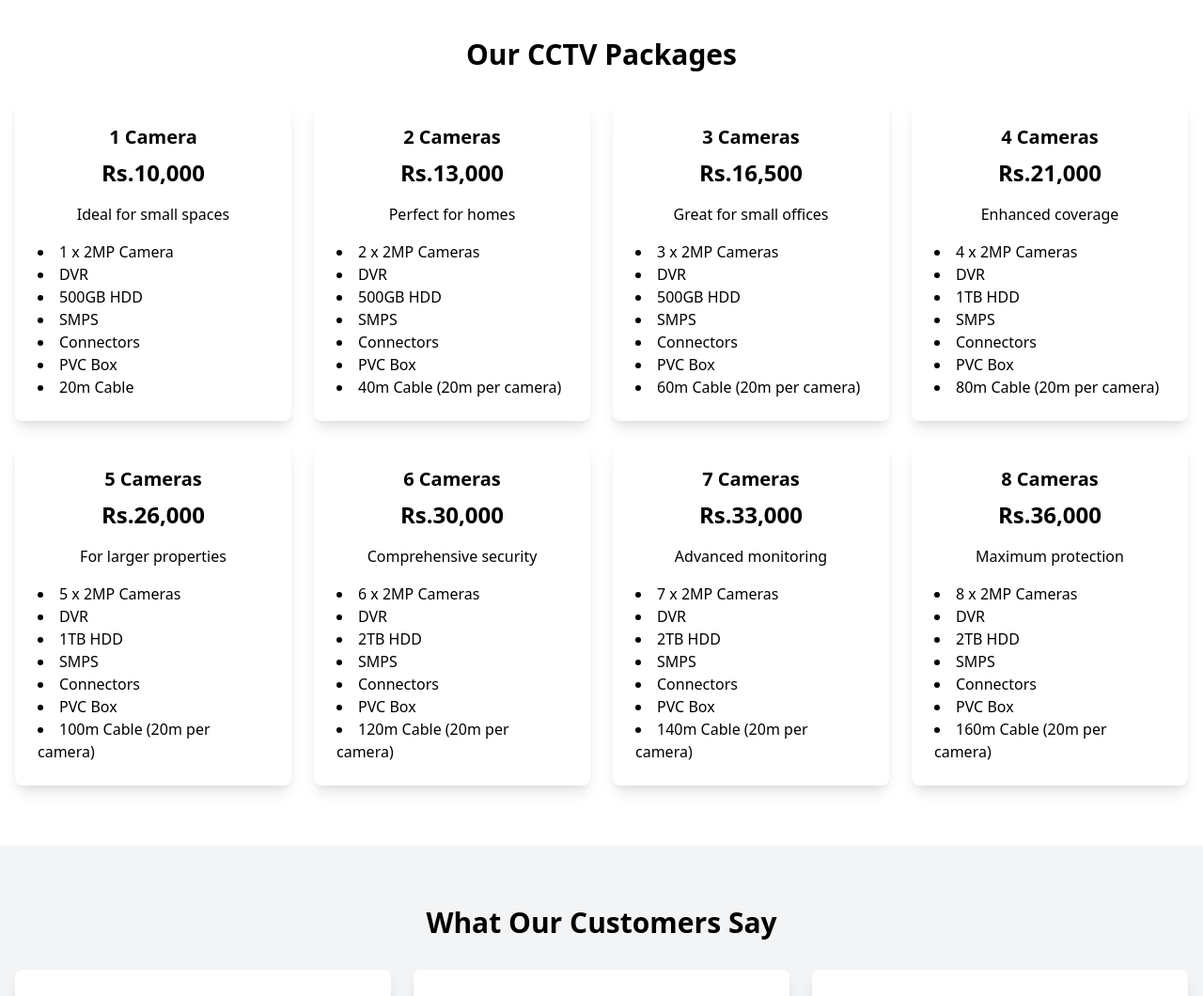
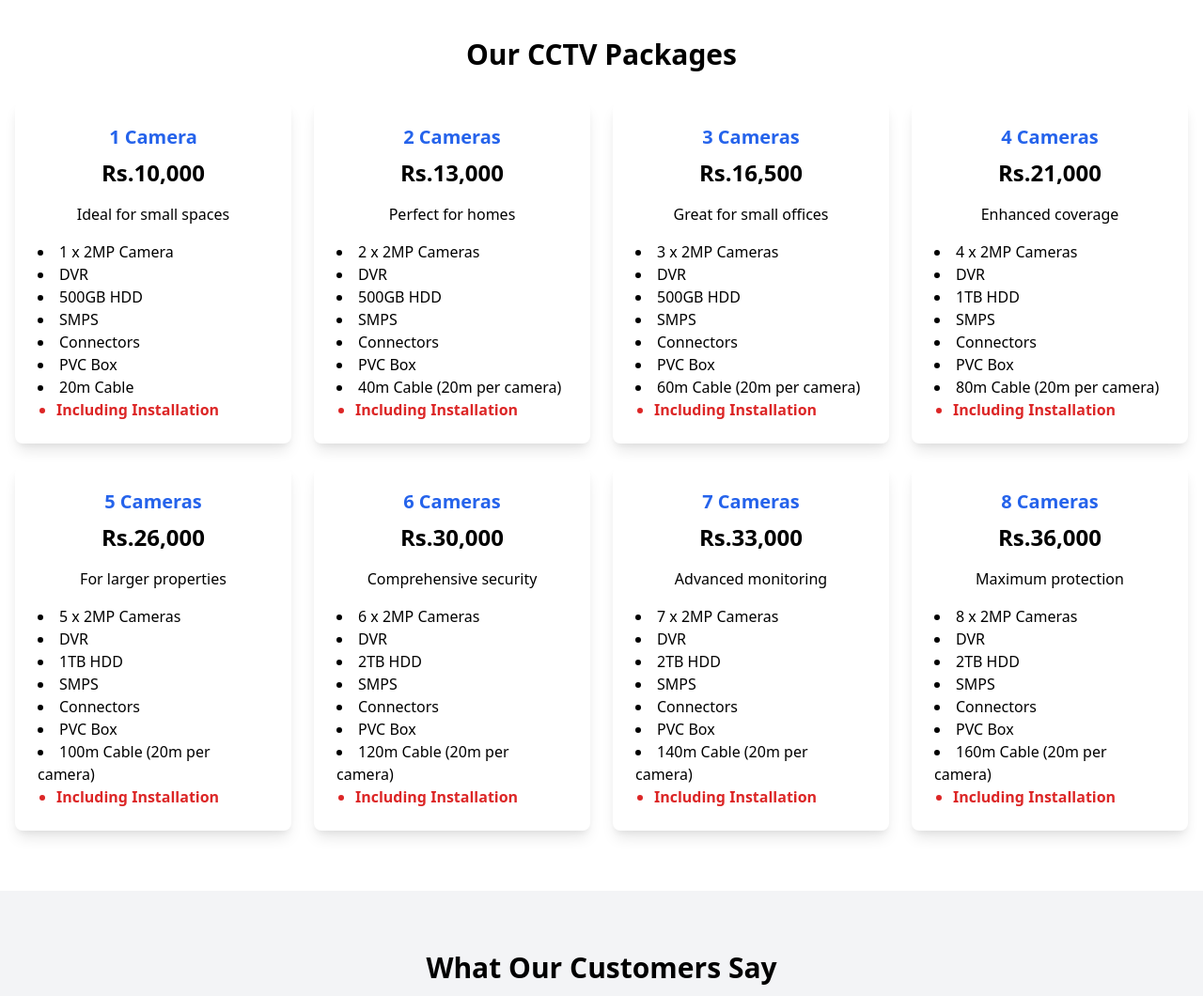
Before and after one commit to arunb9344/Website, a plain HTML site: page index.html in a window 1280 px wide. Shown: the part 1940-3000 px from the top of the page at 94% size. Drawn offline with nearby package versions, Linux system fonts and the light colour scheme.

Commit message:
Package colours added

```diff
--- a/index.html
+++ b/index.html
@@ -170,7 +170,7 @@
             <div class="grid grid-cols-1 sm:grid-cols-2 lg:grid-cols-4 gap-6">
                 <!-- 1 Camera -->
                 <div class="bg-white p-6 rounded-lg shadow-lg text-center">
-                    <h3 class="text-lg md:text-xl font-semibold mb-2">1 Camera</h3>
+                    <h3 class="text-lg md:text-xl text-blue-600 font-bold mb-2">1 Camera</h3>
                     <p class="text-xl md:text-2xl font-bold mb-4">Rs.10,000</p>
                     <p class="text-sm md:text-base mb-4">Ideal for small spaces</p>
                     <ul class="text-sm md:text-base text-left list-disc list-inside">
@@ -181,11 +181,12 @@
                         <li>Connectors</li>
                         <li>PVC Box</li>
                         <li>20m Cable</li>
+                        <ul class="list-disc pl-5 font-bold text-red-600"><li>Including Installation</li></ul>
                     </ul>
                 </div>
                 <!-- 2 Cameras -->
                 <div class="bg-white p-6 rounded-lg shadow-lg text-center">
-                    <h3 class="text-lg md:text-xl font-semibold mb-2">2 Cameras</h3>
+                    <h3 class="text-lg md:text-xl text-blue-600 font-bold mb-2">2 Cameras</h3>
                     <p class="text-xl md:text-2xl font-bold mb-4">Rs.13,000</p>
                     <p class="text-sm md:text-base mb-4">Perfect for homes</p>
                     <ul class="text-sm md:text-base text-left list-disc list-inside">
@@ -196,11 +197,12 @@
                         <li>Connectors</li>
                         <li>PVC Box</li>
                         <li>40m Cable (20m per camera)</li>
+                        <ul class="list-disc pl-5 font-bold text-red-600"><li>Including Installation</li></ul>
                     </ul>
                 </div>
                 <!-- 3 Cameras -->
                 <div class="bg-white p-6 rounded-lg shadow-lg text-center">
-                    <h3 class="text-lg md:text-xl font-semibold mb-2">3 Cameras</h3>
+                    <h3 class="text-lg md:text-xl text-blue-600 font-bold mb-2">3 Cameras</h3>
                     <p class="text-xl md:text-2xl font-bold mb-4">Rs.16,500</p>
                     <p class="text-sm md:text-base mb-4">Great for small offices</p>
                     <ul class="text-sm md:text-base text-left list-disc list-inside">
@@ -211,11 +213,12 @@
                         <li>Connectors</li>
                         <li>PVC Box</li>
                         <li>60m Cable (20m per camera)</li>
+                        <ul class="list-disc pl-5 font-bold text-red-600"><li>Including Installation</li></ul>
                     </ul>
                 </div>
                 <!-- 4 Cameras -->
                 <div class="bg-white p-6 rounded-lg shadow-lg text-center">
-                    <h3 class="text-lg md:text-xl font-semibold mb-2">4 Cameras</h3>
+                    <h3 class="text-lg md:text-xl text-blue-600 font-bold mb-2">4 Cameras</h3>
                     <p class="text-xl md:text-2xl font-bold mb-4">Rs.21,000</p>
                     <p class="text-sm md:text-base mb-4">Enhanced coverage</p>
                     <ul class="text-sm md:text-base text-left list-disc list-inside">
@@ -226,11 +229,12 @@
                         <li>Connectors</li>
                         <li>PVC Box</li>
                         <li>80m Cable (20m per camera)</li>
+                        <ul class="list-disc pl-5 font-bold text-red-600"><li>Including Installation</li></ul>
                     </ul>
                 </div>
                 <!-- 5 Cameras -->
                 <div class="bg-white p-6 rounded-lg shadow-lg text-center">
-                    <h3 class="text-lg md:text-xl font-semibold mb-2">5 Cameras</h3>
+                    <h3 class="text-lg md:text-xl text-blue-600 font-bold mb-2">5 Cameras</h3>
                     <p class="text-xl md:text-2xl font-bold mb-4">Rs.26,000</p>
                     <p class="text-sm md:text-base mb-4">For larger properties</p>
                     <ul class="text-sm md:text-base text-left list-disc list-inside">
@@ -241,11 +245,12 @@
                         <li>Connectors</li>
                         <li>PVC Box</li>
                         <li>100m Cable (20m per camera)</li>
+                        <ul class="list-disc pl-5 font-bold text-red-600"><li>Including Installation</li></ul>
                     </ul>
                 </div>
                 <!-- 6 Cameras -->
                 <div class="bg-white p-6 rounded-lg shadow-lg text-center">
-                    <h3 class="text-lg md:text-xl font-semibold mb-2">6 Cameras</h3>
+                    <h3 class="text-lg md:text-xl text-blue-600 font-bold mb-2">6 Cameras</h3>
                     <p class="text-xl md:text-2xl font-bold mb-4">Rs.30,000</p>
                     <p class="text-sm md:text-base mb-4">Comprehensive security</p>
                     <ul class="text-sm md:text-base text-left list-disc list-inside">
@@ -256,11 +261,12 @@
                         <li>Connectors</li>
                         <li>PVC Box</li>
                         <li>120m Cable (20m per camera)</li>
+                        <ul class="list-disc pl-5 font-bold text-red-600"><li>Including Installation</li></ul>
                     </ul>
                 </div>
                 <!-- 7 Cameras -->
                 <div class="bg-white p-6 rounded-lg shadow-lg text-center">
-                    <h3 class="text-lg md:text-xl font-semibold mb-2">7 Cameras</h3>
+                    <h3 class="text-lg md:text-xl text-blue-600 font-bold mb-2">7 Cameras</h3>
                     <p class="text-xl md:text-2xl font-bold mb-4">Rs.33,000</p>
                     <p class="text-sm md:text-base mb-4">Advanced monitoring</p>
                     <ul class="text-sm md:text-base text-left list-disc list-inside">
@@ -271,11 +277,12 @@
                         <li>Connectors</li>
                         <li>PVC Box</li>
                         <li>140m Cable (20m per camera)</li>
+                        <ul class="list-disc pl-5 font-bold text-red-600"><li>Including Installation</li></ul>
                     </ul>
                 </div>
                 <!-- 8 Cameras -->
                 <div class="bg-white p-6 rounded-lg shadow-lg text-center">
-                    <h3 class="text-lg md:text-xl font-semibold mb-2">8 Cameras</h3>
+                    <h3 class="text-lg md:text-xl text-blue-600 font-bold mb-2">8 Cameras</h3>
                     <p class="text-xl md:text-2xl font-bold mb-4">Rs.36,000</p>
                     <p class="text-sm md:text-base mb-4">Maximum protection</p>
                     <ul class="text-sm md:text-base text-left list-disc list-inside">
@@ -286,6 +293,7 @@
                         <li>Connectors</li>
                         <li>PVC Box</li>
                         <li>160m Cable (20m per camera)</li>
+                        <ul class="list-disc pl-5 font-bold text-red-600"><li>Including Installation</li></ul>
                     </ul>
                 </div>
             </div>
```
Also changed, not shown: packages.html (+16 -8 lines).
